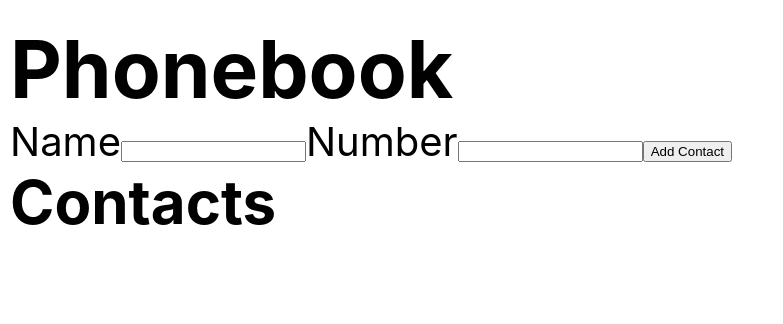
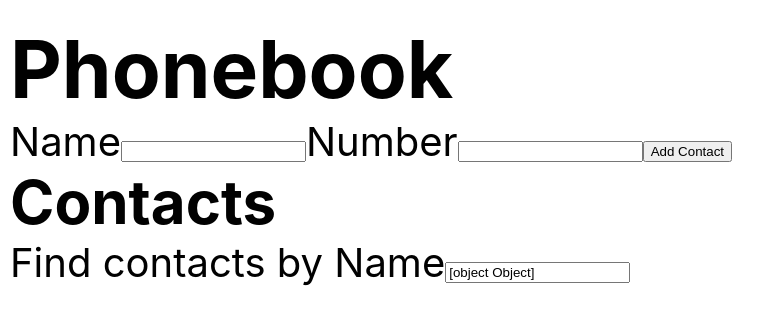
Before and after one commit to Mateusz-Gonera/goit-react-hw-02-phonebook, a React (Create React App) app: page / in a window 1280 px wide. Shown: the top 324 px of the page, without its empty margins (0-783 px from the left). Built offline with nearby package versions, Linux system fonts and the light colour scheme.

Commit message:
filter problem onChange

```diff
--- a/src/components/App.jsx
+++ b/src/components/App.jsx
@@ -2,6 +2,7 @@ import React, { Component } from 'react';
 import { nanoid } from 'nanoid';
 import { ContactForm } from './ContactForm/ContactForm';
 import { ContactList } from './ContactList/ContactList';
+import { Filter } from './Filter/Filter';
 
 const INITIAL_STATE = {
   contacts: [],
@@ -25,12 +26,10 @@ export class App extends Component {
   //   console.log(this.state.contacts);
   // }
 
-  // handleChange = evt => {
-  //   const { name, value } = evt.target;
-  //   this.setState(state =>
-  //     state.contacts.push({ id: nanoid(), [name]: value })
-  //   );
-  // };
+  handleChange = evt => {
+    const { name, value } = evt.target;
+    this.setState({ [name]: value });
+  };
 
   fooDelete = contactID => {
     const index = this.state.contacts.findIndex(
@@ -68,6 +67,7 @@ export class App extends Component {
         <ContactForm handleSubmit={this.handleSubmit} />
 
         <h2>Contacts</h2>
+        <Filter value={this.state.filter} handleChange={this.handleChange} />
         <ContactList contacts={contacts} onDelete={this.fooDelete} />
       </div>
     );
--- a/src/components/Filter/Filter.jsx
+++ b/src/components/Filter/Filter.jsx
@@ -1 +1,22 @@
 import FilterCSS from './Filter.module.css';
+import PropTypes from 'prop-types';
+
+export const Filter = (value, handleChange) => {
+  return (
+    <label className={FilterCSS.label}>
+      Find contacts by Name
+      <input
+        className={FilterCSS.input}
+        type="text"
+        name="filter"
+        value={value}
+        onChange={handleChange}
+      />
+    </label>
+  );
+};
+
+Filter.propTypes = {
+  value: PropTypes.string.isRequired,
+  handleChange: PropTypes.func.isRequired,
+};
```
